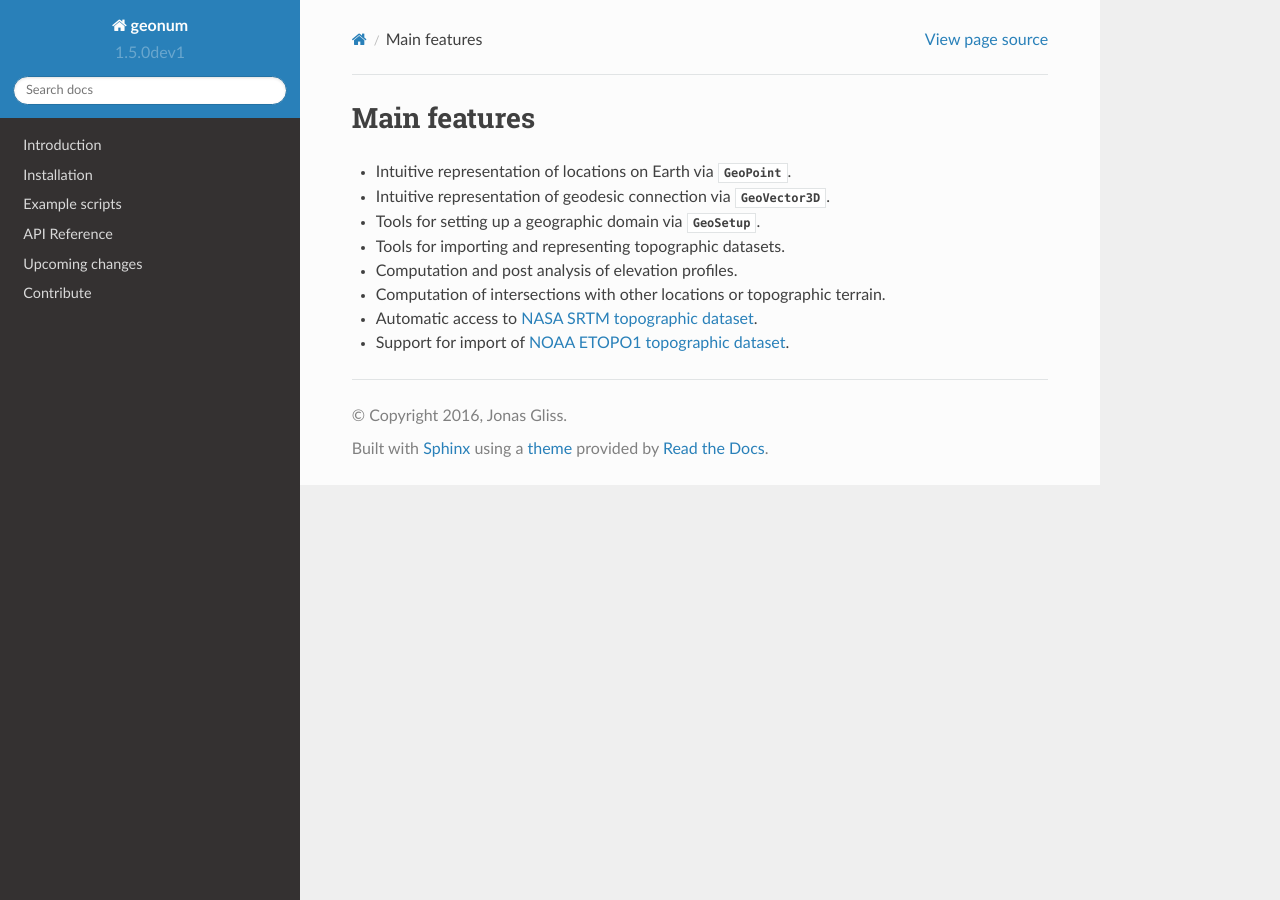
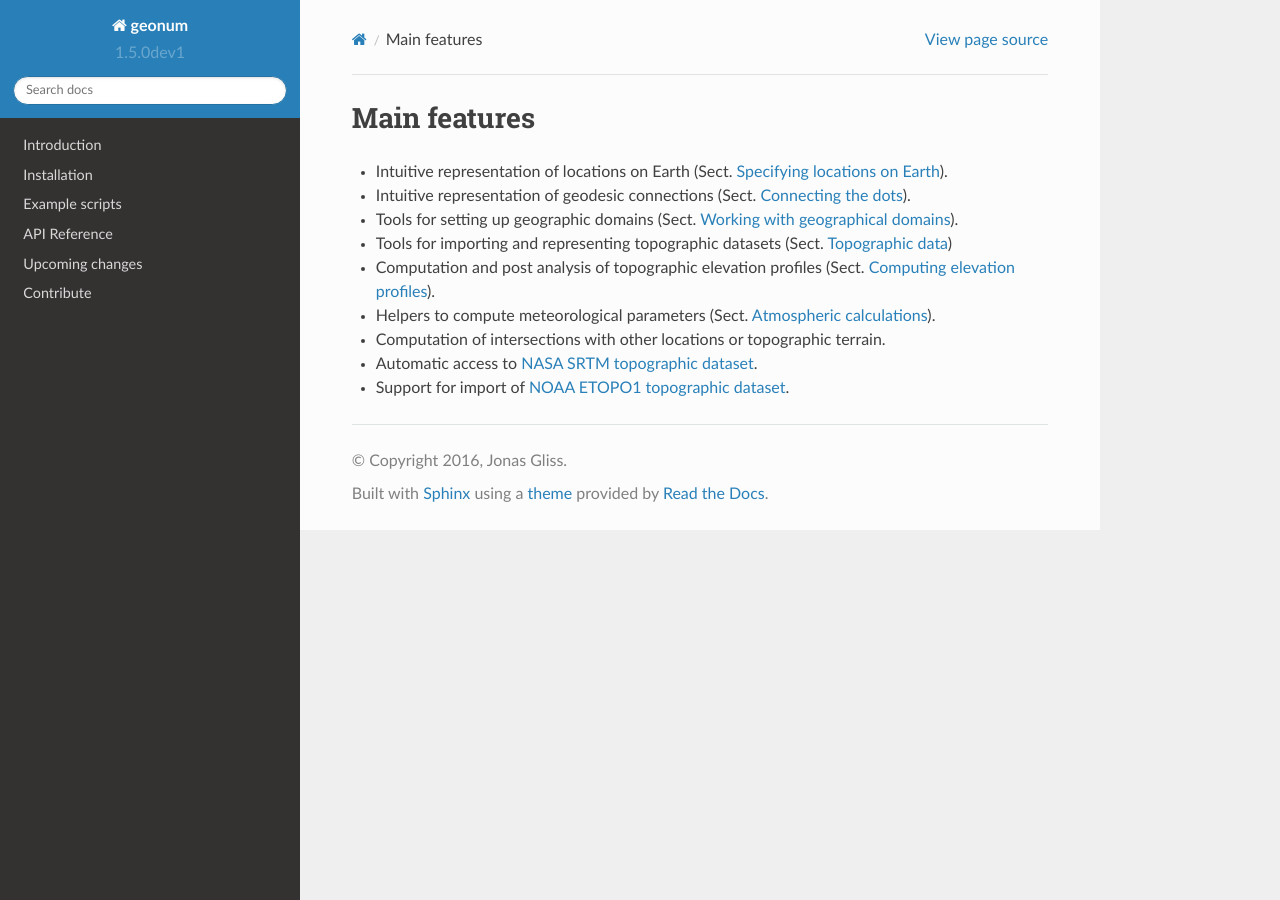
Before and after one commit to jgliss/geonum, a Sphinx documentation site: the page built from docs/_features.rst, in a window 1280 px wide. Built offline with Sphinx 7.4.7 and the Read the Docs theme 2.0.0, drawn with Linux system fonts in a browser that asks for light colours; formulas are drawn with MathJax 3.

```diff
--- a/docs/_features.rst
+++ b/docs/_features.rst
@@ -1,11 +1,14 @@
 Main features
 -------------
 
-- Intuitive representation of locations on Earth via :class:`GeoPoint`.
-- Intuitive representation of geodesic connection via :class:`GeoVector3D`.
-- Tools for setting up a geographic domain via :class:`GeoSetup`.
-- Tools for importing and representing topographic datasets.
-- Computation and post analysis of elevation profiles.
+- Intuitive representation of locations on Earth (Sect. :ref:`geopoint`).
+- Intuitive representation of geodesic connections (Sect. :ref:`geovector`).
+- Tools for setting up geographic domains (Sect. :ref:`geosetup`).
+- Tools for importing and representing topographic datasets (Sect.
+  :ref:`topodata`)
+- Computation and post analysis of topographic elevation profiles (Sect.
+  :ref:`elevationprofiles`).
+- Helpers to compute meteorological parameters (Sect. :ref:`atmosphere`).
 - Computation of intersections with other locations or topographic terrain.
 - Automatic access to `NASA SRTM topographic dataset <https://www2.jpl.nasa.gov/srtm/>`__.
 - Support for import of `NOAA ETOPO1 topographic dataset <https://ngdc.noaa.gov/mgg/global/global.html>`__.
--- a/docs/api.rst
+++ b/docs/api.rst
@@ -3,29 +3,37 @@ API Reference
 
 Application programming interface of geonum.
 
-GeoPoint
-========
+.. _geopoint:
+
+Specifying locations on Earth
+=============================
 
 .. automodule:: geonum.geopoint
    :members:
    :undoc-members:
 
-GeoVector3D
-===========
+.. _geovector:
+
+Connecting the dots
+===================
 
 .. automodule:: geonum.geovector3d
    :members:
    :undoc-members:
 
-GeoSetup
-========
+.. _geosetup:
+
+Working with geographical domains
+=================================
 
 .. automodule:: geonum.geosetup
    :members:
    :undoc-members:
 
-Elevation profiles
-==================
+.. _elevationprofiles:
+
+Computing elevation profiles
+============================
 
 .. automodule:: geonum.elevationprofile
    :members:
```
Also changed, not shown: other parts of docs/api.rst (+4 -0 lines).
